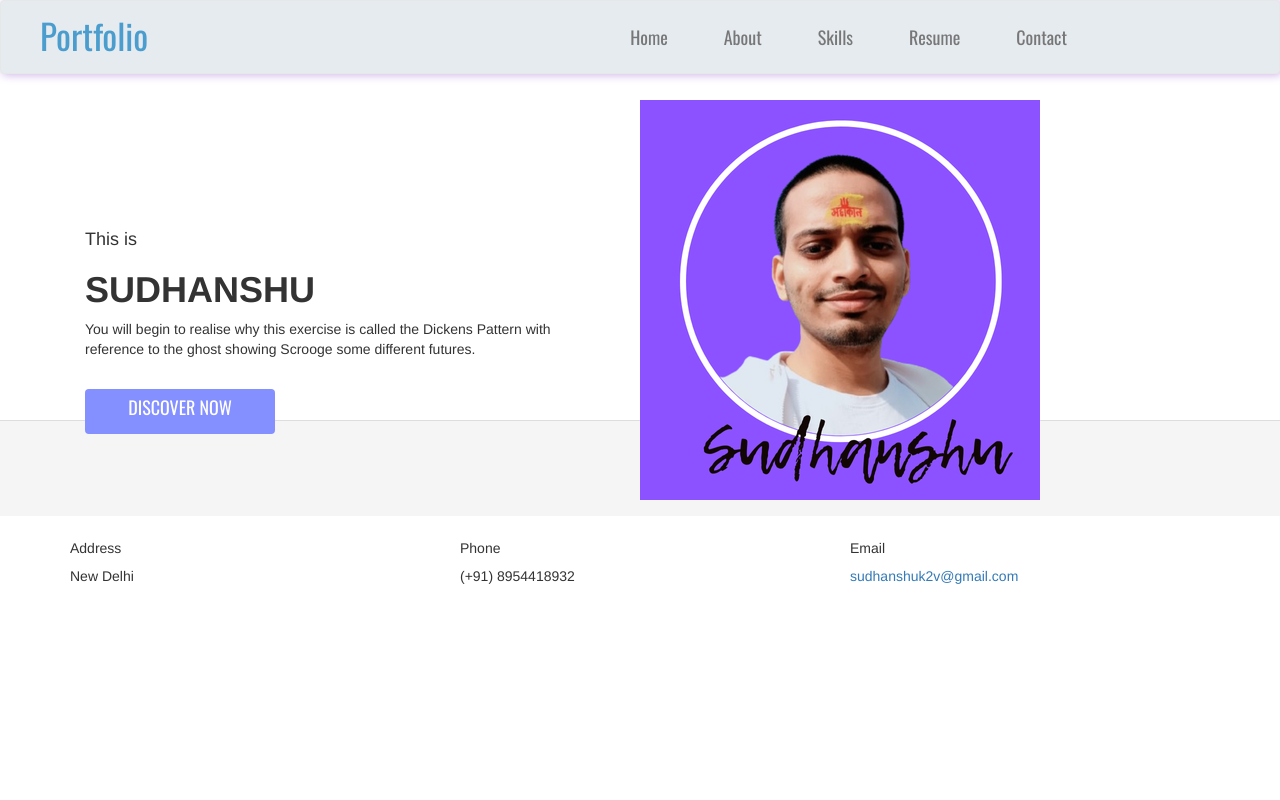
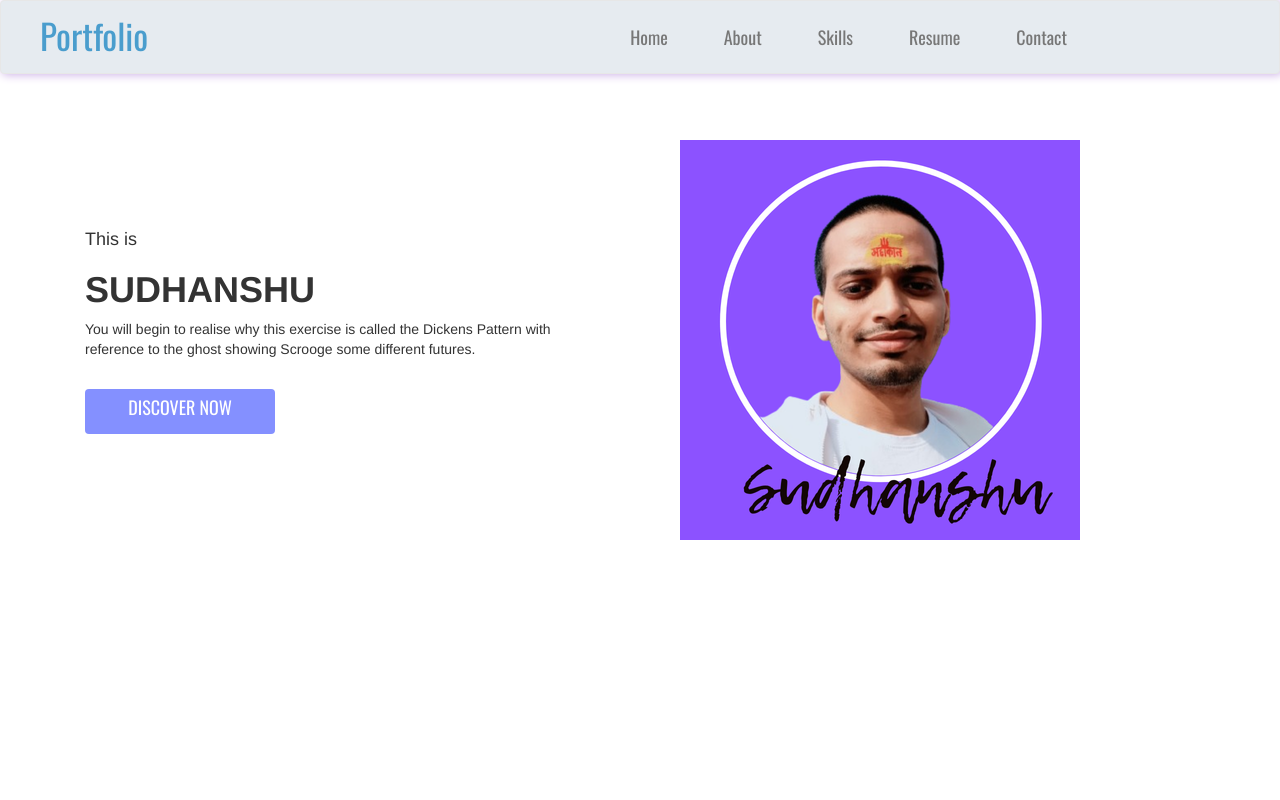
Before and after one commit to sudhanshu2853/Portfolio, a plain HTML site: page index.html in a window 1280 px wide. Shown: the top 800 px of the page. Drawn offline with nearby package versions, Linux system fonts and the light colour scheme.

Commit message:
Update index.html

```diff
--- a/index.html
+++ b/index.html
@@ -130,7 +130,7 @@
     <h1 style="font-weight: 600; ">SUDHANSHU</h1></center>
     <p>You will begin to realise why this exercise is called the Dickens Pattern with<br> reference to the ghost showing Scrooge some different futures.</p><br>
     <div class="btn" id="dis">DISCOVER NOW</div></div>
-    <img src="Profile_Picture.jpg">
+    <img src="Profile_Picture.jpg" style="margin: 40px; margin-bottom: 500px;">
 
 </div>
 
```
